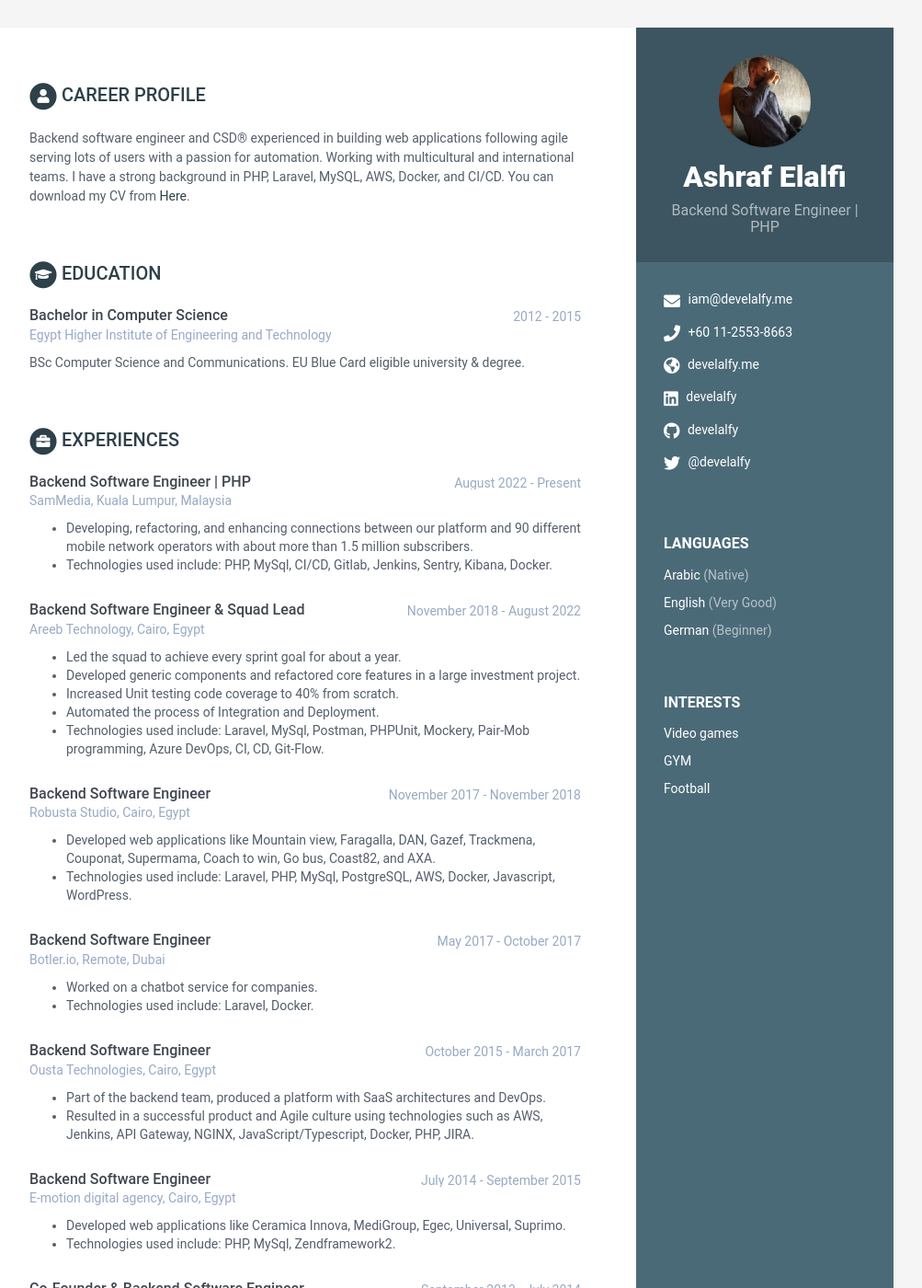
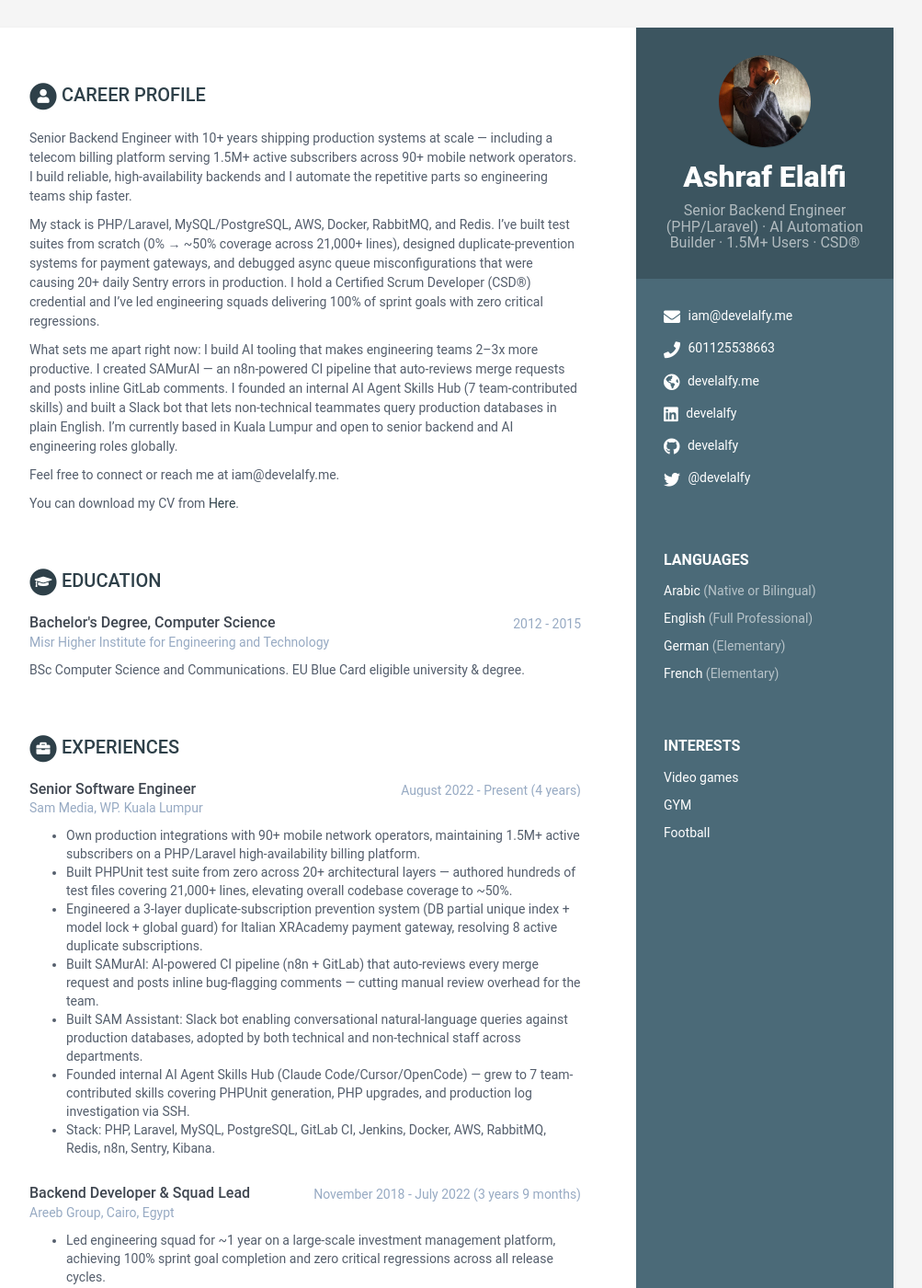
Before and after one commit to develalfy/develalfy.github.io, a Jekyll site: the page built from index.html, in a window 1280 px wide and 1400 px high. Shown: the whole window at 92% size, without its empty margins (168-1171 px from the left). Built offline with Jekyll 4.4.1, drawn with Linux system fonts in a browser that asks for light colours; some of the changed text lies outside the part shown.

Commit message:
Sync site with current LinkedIn profile
- tagline, location, phone, languages, top-skills from LinkedIn
- 8 experience entries rebuilt from LinkedIn (Sam Media, Areeb Group,
  Robusta Studio, Botler.io, Ousta, e-motion, ieasoft, emagile)
- Sam Media entry now includes SAMurAI, SAM Assistant, AI Skills Hub,
  3-layer duplicate-prevention, ~50% coverage across 21k+ LOC
- Areeb dates fixed: November 2018 - July 2022
- Education renamed to match LinkedIn: Misr Higher Institute
  for Engineering and Technology

```diff
--- a/_data/data.yml
+++ b/_data/data.yml
@@ -4,13 +4,14 @@ sidebar:
 
   # Profile information
   name: Ashraf Elalfi
-  tagline: Backend Software Engineer | PHP
+  tagline: Senior Backend Engineer (PHP/Laravel) · AI Automation Builder · 1.5M+ Users · CSD®
+  location: Kuala Lumpur, Federal Territory of Kuala Lumpur, Malaysia
 
   avatar: profile.png  # Place a 100x100 picture inside /assets/images/ folder and provide the name of the file below
 
   # Sidebar links
   email: iam@develalfy.me
-  phone: +60 11-2553-8663
+  phone: +601125538663
   website: develalfy.me # do not add http://
   linkedin: develalfy
   github: develalfy
@@ -18,35 +19,49 @@ sidebar:
   gitlab:
   bitbucket:
   twitter: '@develalfy'
-  stack-overflow:
+  stack-over-flow:
   codewars:
   goodreads:
 
   languages:
     - idiom: Arabic
-      level: Native
+      level: Native or Bilingual
 
     - idiom: English
-      level: Very Good
+      level: Full Professional
 
     - idiom: German
-      level: Beginner
+      level: Elementary
+
+    - idiom: French
+      level: Elementary
 
   interests:
     - item: Video games
     - item: GYM
     - item: Football
 
+  top-skills:
+    - Technical Leadership
+    - Prompt Engineering
+    - Python (Programming Language)
+
 career-profile:
   title: Career Profile
   summary: |
-    Backend software engineer and CSD® experienced in building web applications following agile serving lots of users with a passion for automation.
-    Working with multicultural and international teams. I have a strong background in PHP, Laravel, MySQL, AWS, Docker, and CI/CD.
+    Senior Backend Engineer with 10+ years shipping production systems at scale — including a telecom billing platform serving 1.5M+ active subscribers across 90+ mobile network operators. I build reliable, high-availability backends and I automate the repetitive parts so engineering teams ship faster.
+
+    My stack is PHP/Laravel, MySQL/PostgreSQL, AWS, Docker, RabbitMQ, and Redis. I've built test suites from scratch (0% → ~50% coverage across 21,000+ lines), designed duplicate-prevention systems for payment gateways, and debugged async queue misconfigurations that were causing 20+ daily Sentry errors in production. I hold a Certified Scrum Developer (CSD®) credential and I've led engineering squads delivering 100% of sprint goals with zero critical regressions.
+
+    What sets me apart right now: I build AI tooling that makes engineering teams 2–3x more productive. I created SAMurAI — an n8n-powered CI pipeline that auto-reviews merge requests and posts inline GitLab comments. I founded an internal AI Agent Skills Hub (7 team-contributed skills) and built a Slack bot that lets non-technical teammates query production databases in plain English. I'm currently based in Kuala Lumpur and open to senior backend and AI engineering roles globally.
+
+    Feel free to connect or reach me at iam@develalfy.me.
+
     You can download my CV from [Here](https://develalfy.me/Alfy_Backend_Developer_CV.pdf).
 
 education:
-  - degree: Bachelor in Computer Science
-    university: Egypt Higher Institute of Engineering and Technology
+  - degree: Bachelor's Degree, Computer Science
+    university: Misr Higher Institute for Engineering and Technology
     time: 2012 - 2015
     details: |
       BSc Computer Science and Communications. EU Blue Card eligible university & degree.
@@ -66,62 +81,73 @@ volunteers:
     company: IT-Geeks
 
 experiences:
-  - role: Backend Software Engineer | PHP
-    time: August 2022 - Present
-    company: SamMedia, Kuala Lumpur, Malaysia
+  - role: Senior Software Engineer
+    time: August 2022 - Present (4 years)
+    company: Sam Media, WP. Kuala Lumpur
     details: |
-      - Developing, refactoring, and enhancing connections between our platform and 90 different mobile network operators with about more than 1.5 million subscribers.
-      - Technologies used include: PHP, MySql, CI/CD, Gitlab, Jenkins, Sentry, Kibana, Docker.
+      - Own production integrations with 90+ mobile network operators, maintaining 1.5M+ active subscribers on a PHP/Laravel high-availability billing platform.
+      - Built PHPUnit test suite from zero across 20+ architectural layers — authored hundreds of test files covering 21,000+ lines, elevating overall codebase coverage to ~50%.
+      - Engineered a 3-layer duplicate-subscription prevention system (DB partial unique index + model lock + global guard) for Italian XRAcademy payment gateway, resolving 8 active duplicate subscriptions.
+      - Built SAMurAI: AI-powered CI pipeline (n8n + GitLab) that auto-reviews every merge request and posts inline bug-flagging comments — cutting manual review overhead for the team.
+      - Built SAM Assistant: Slack bot enabling conversational natural-language queries against production databases, adopted by both technical and non-technical staff across departments.
+      - Founded internal AI Agent Skills Hub (Claude Code/Cursor/OpenCode) — grew to 7 team-contributed skills covering PHPUnit generation, PHP upgrades, and production log investigation via SSH.
+      - Stack: PHP, Laravel, MySQL, PostgreSQL, GitLab CI, Jenkins, Docker, AWS, RabbitMQ, Redis, n8n, Sentry, Kibana.
 
-  - role: Backend Software Engineer & Squad Lead
-    time: November 2018 - August 2022
-    company: Areeb Technology, Cairo, Egypt
+  - role: Backend Developer & Squad Lead
+    time: November 2018 - July 2022 (3 years 9 months)
+    company: Areeb Group, Cairo, Egypt
     details: |
-      - Led the squad to achieve every sprint goal for about a year.
-      - Developed generic components and refactored core features in a large investment project.
-      - Increased Unit testing code coverage to 40% from scratch.
-      - Automated the process of Integration and Deployment.
-      - Technologies used include: Laravel, MySql, Postman, PHPUnit, Mockery, Pair-Mob programming, Azure DevOps, CI, CD, Git-Flow.
+      - Led engineering squad for ~1 year on a large-scale investment management platform, achieving 100% sprint goal completion and zero critical regressions across all release cycles.
+      - Drove PHPUnit test coverage from 0% to 40% on a greenfield codebase — established team-wide testing standards and code review practices.
+      - Implemented CI/CD pipeline (Azure DevOps) enabling daily releases and eliminating all manual deployment steps for a 5+ engineer team.
+      - Refactored core domain components to SOLID principles, measurably reducing regression rate and improving long-term maintainability.
+      - Stack: Laravel, MySQL, PHPUnit, Mockery, Azure DevOps, Git-Flow, Postman.
 
-  - role: Backend Software Engineer
-    time: November 2017 - November 2018
+  - role: Backend Developer
+    time: November 2017 - November 2018 (1 year 1 month)
     company: Robusta Studio, Cairo, Egypt
     details: |
-      - Developed web applications like Mountain view, Faragalla, DAN, Gazef, Trackmena, Couponat, Supermama, Coach to win, Go bus, Coast82, and AXA.
-      - Technologies used include: Laravel, PHP, MySql, PostgreSQL, AWS, Docker, Javascript, WordPress.
+      - Delivered 10+ production web apps (Mountain View, Faragalla, DAN, Gazef, Trackmena, Couponat, Supermama, Coach to Win, Go Bus, Coast82, AXA) across e-commerce, transport, and marketplace verticals — each shipped on schedule with Laravel/PHP.
+      - Architected multi-database, multi-tenant solutions deployed on AWS + Docker, achieving zero-downtime releases for all client platforms.
+      - Integrated third-party APIs and payment gateways including insurance (AXA) and ticketing (Go Bus), handling end-to-end backend logic, data modeling, and API contracts.
+      - Maintained a PHP/WordPress hybrid stack, covering caching, query optimization, and server-side performance tuning.
+      - Stack: Laravel, PHP, MySQL, PostgreSQL, AWS, Docker, JavaScript, WordPress.
 
-  - role: Backend Software Engineer
-    time: May 2017 - October 2017
-    company: Botler.io, Remote, Dubai
+  - role: Backend Developer
+    time: May 2017 - September 2017 (5 months)
+    company: Botler.io, Dubai, United Arab Emirates
     details: |
       - Worked on a chatbot service for companies.
-      - Technologies used include: Laravel, Docker.
+      - Stack: Laravel, Docker.
 
-  - role: Backend Software Engineer
-    time: October 2015 - March 2017
-    company: Ousta Technologies, Cairo, Egypt
+  - role: Backend Developer
+    time: October 2015 - March 2017 (1 year 6 months)
+    company: Ousta Technologies, Egypt
     details: |
-      - Part of the backend team, produced a platform with SaaS architectures and DevOps.
-      - Resulted in a successful product and Agile culture using technologies such as AWS, Jenkins, API Gateway, NGINX, JavaScript/Typescript, Docker, PHP, JIRA.
+      - Contributed backend engineering to a SaaS ride-hailing platform serving multiple cities, built on multi-tenant architecture with AWS infrastructure (S3, EC2).
+      - Adopted Agile/Scrum practices within the team, delivering iterative features on a fortnightly release cycle with zero-downtime deploys.
+      - Integrated Jenkins-based CI/CD pipelines to automate build and deployment workflows, reducing manual release effort across the team.
+      - Built and maintained RESTful APIs consumed by iOS and Android clients, ensuring reliability and low-latency responses under real-time dispatch load.
+      - Stack: PHP, Laravel, MySQL, AWS (S3, EC2), Jenkins, Docker.
 
-  - role: Backend Software Engineer
-    time: July 2014 - September 2015
-    company: E-motion digital agency, Cairo, Egypt
+  - role: PHP Developer
+    time: July 2014 - September 2015 (1 year 3 months)
+    company: e-motion digital creative solutions agency, Cairo, Egypt
     details: |
-      - Developed web applications like Ceramica Innova, MediGroup, Egec, Universal, Suprimo.
-      - Technologies used include: PHP, MySql, Zendframework2.
+      - Developed several web applications like Ceramica Innova, MediGroup, Egec, Universal, Suprimo.
+      - Stack: PHP, MySQL, Zend Framework 2.
 
-  - role: Co-Founder & Backend Software Engineer
-    time: September 2013 - July 2014
-    company: Ieasoft, Mansoura, Egypt
+  - role: PHP Developer
+    time: September 2013 - July 2014 (11 months)
+    company: ieasoft
     details: |
-      - Co-Founded and developed several web applications using HTML, CSS, JavaScript, PHP, Laravel, MySql.
+      - Co-Founded and developed several web applications.
 
-  - role: Backend Software Engineer
-    time: April 2013 - September 2013
-    company: Emagile, Mansoura, Egypt
+  - role: PHP Developer
+    time: April 2013 - September 2013 (6 months)
+    company: emagile
     details: |
-      - Developed several web applications using HTML, CSS, JavaScript, PHP, MySql.
+      - Developed several web applications.
 
 skills:
   title: Skills & Proficiency
```
